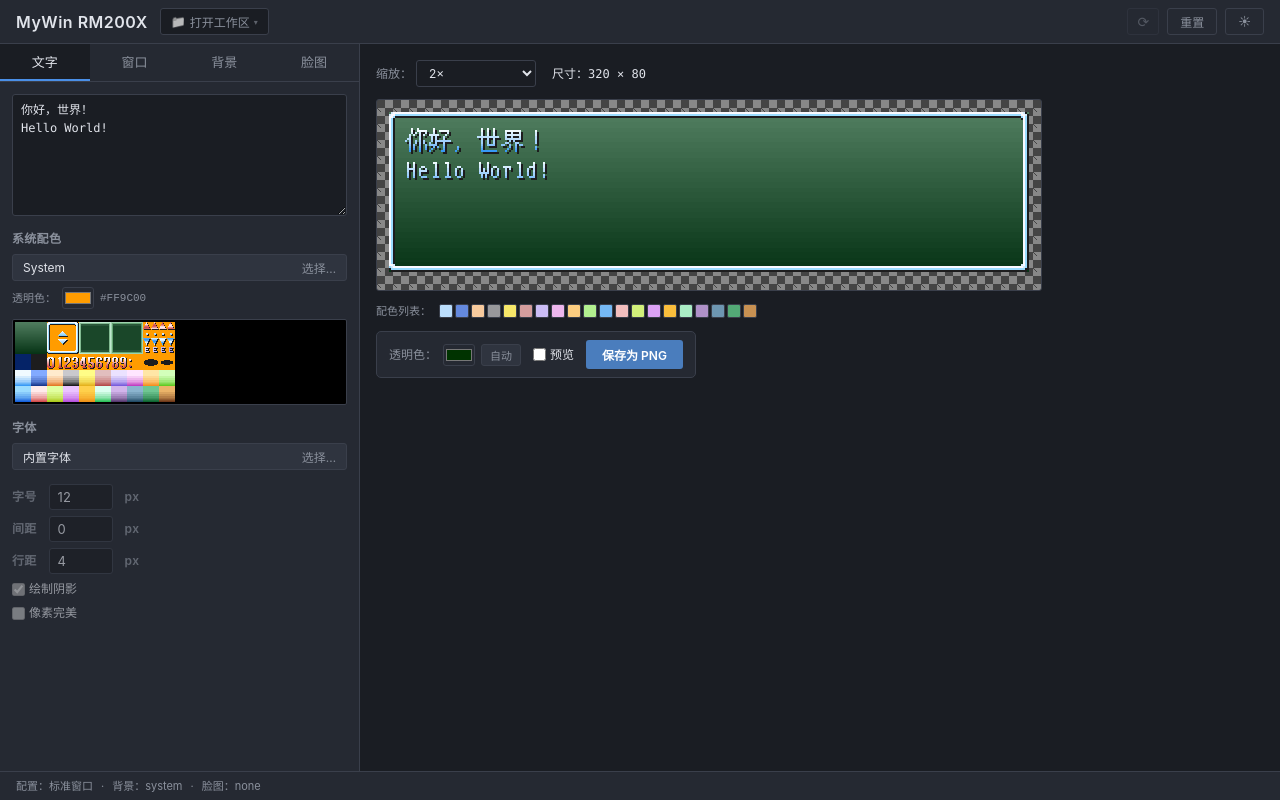
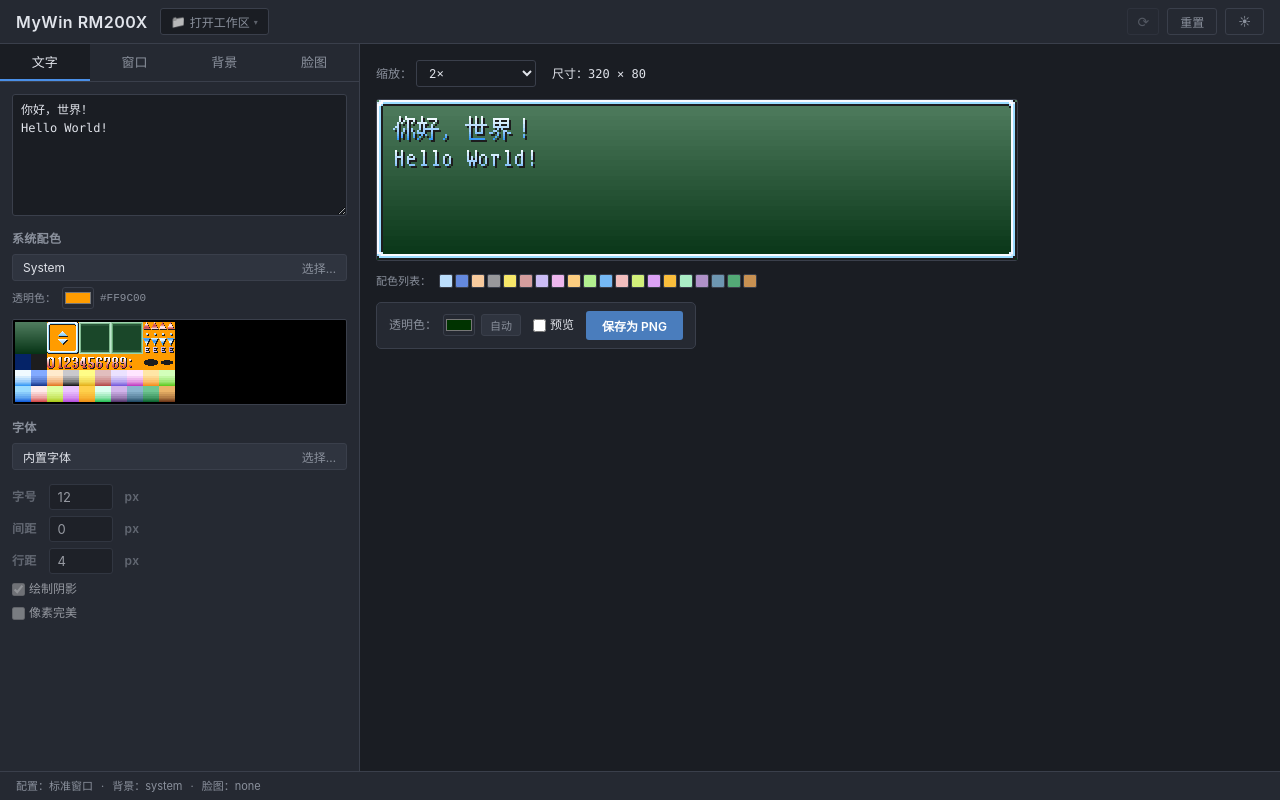
Before and after one commit to blanhhy/mywin-rm200x, a React (Vite) app: page / in a window 1280 px wide. Built offline with nearby package versions, Linux system fonts and the light colour scheme.

Commit message:
sytle: 移除预览padding

```diff
--- a/src/styles/App.css
+++ b/src/styles/App.css
@@ -547,7 +547,9 @@
 }
 
 .canvas-wrapper {
-  padding: 12px;
+  /* 不设内边距：图像边缘直接贴合容器，避免四周多出一圈透明/棋盘格 */
+  padding: 0;
+  line-height: 0;
   background-color: var(--checker-bg);
   background-image:
     linear-gradient(45deg, var(--checker-cell) 25%, transparent 25%),
@@ -559,6 +561,12 @@
   border: 1px solid var(--color-border);
   border-radius: var(--radius-sm);
   display: inline-block;
+  vertical-align: top;
+}
+
+.canvas-wrapper > canvas,
+.canvas-wrapper > img {
+  display: block;
 }
 
 .color-palette {
```
